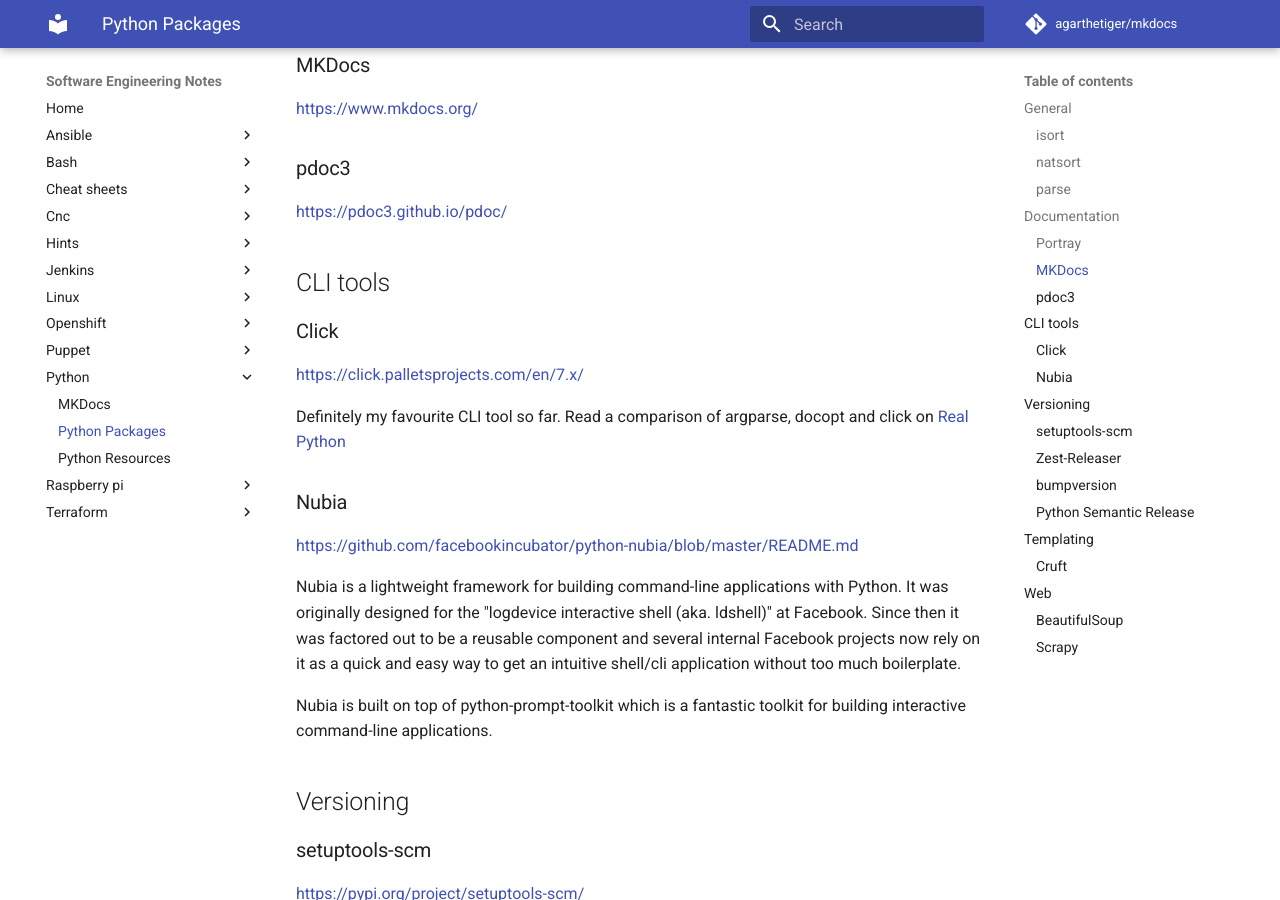
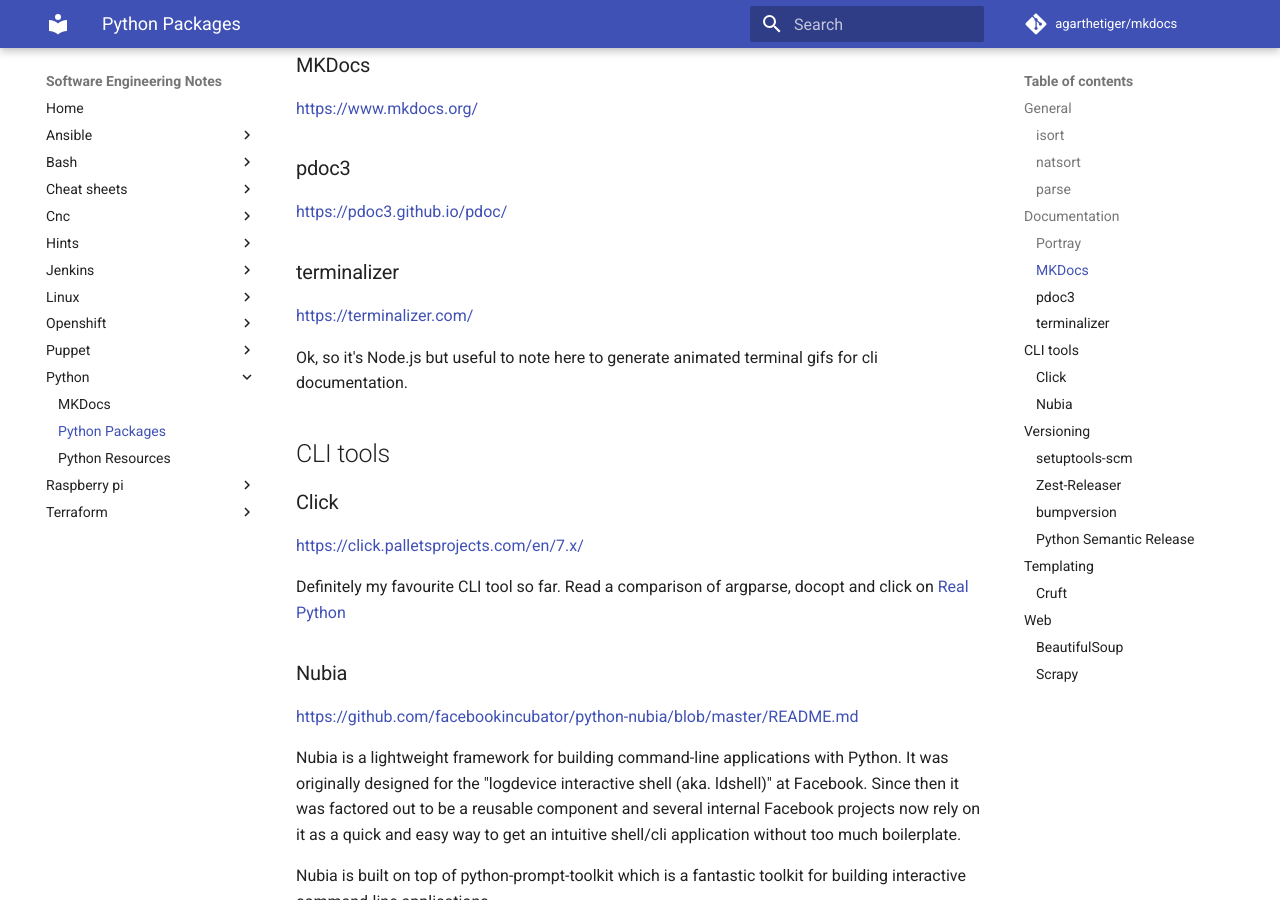
Before and after one commit to agarthetiger/mkdocs, an MkDocs documentation site: the page built from docs/python/packages.md, in a window 1280 px wide and 900 px high, scrolled down 779 px. Built offline with MkDocs 1.6.1 and Material for MkDocs 9.7.7, drawn with Linux system fonts in a browser that asks for light colours; comment, search, counter and statistics services are not loaded.

Commit message:
Update packages.md
Add terminalizer to docs

```diff
--- a/docs/python/packages.md
+++ b/docs/python/packages.md
@@ -33,6 +33,12 @@
 ### pdoc3
 
 https://pdoc3.github.io/pdoc/
+
+### terminalizer
+
+https://terminalizer.com/
+
+Ok, so it's Node.js but useful to note here to generate animated terminal gifs for cli documentation.
 
 ## CLI tools
 
```
